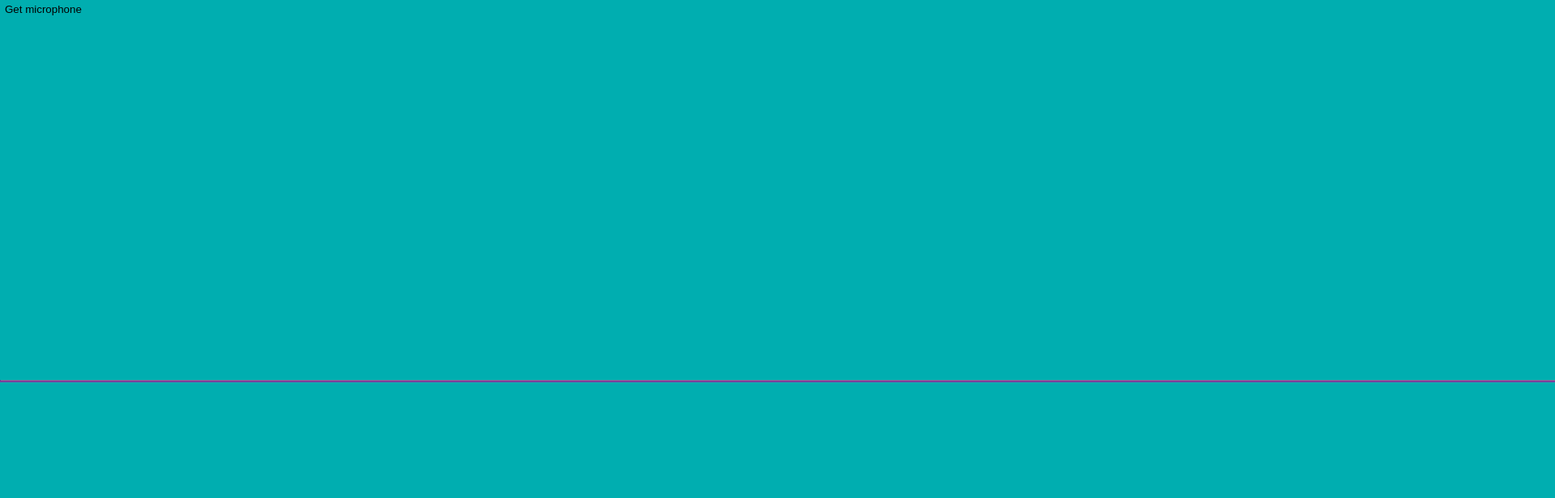
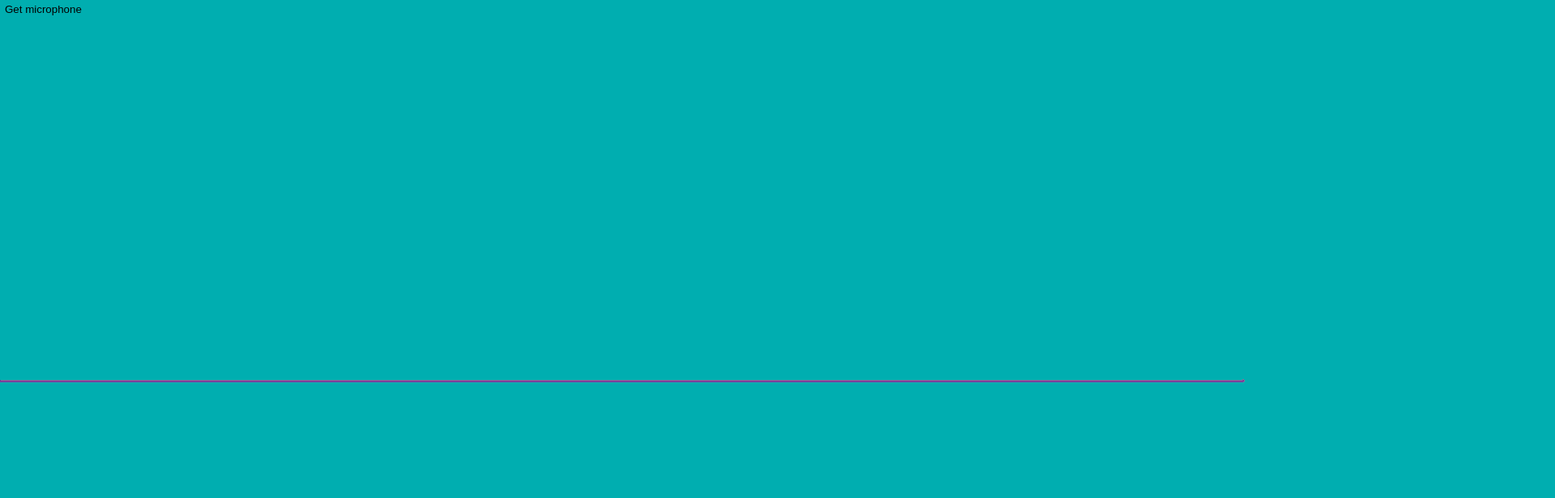
Before and after one commit to johnghr/Audio_Visualiser, a React (Create React App) app: page / in a window 1280 px wide. Both pictures are taken after a click on the button "Prev". Shown: the top 616 px of the page at 81% size, 1920 px wide, since content can reach past the window. Built offline with nearby package versions, Linux system fonts and the light colour scheme.

Commit message:
app bugged when skipping without pausing track

```diff
--- a/src/components/Analysers/AudioAnalyser.js
+++ b/src/components/Analysers/AudioAnalyser.js
@@ -29,10 +29,7 @@ const AudioAnalyser = ({ mode, input }) => {
         if(mode === "track"){
             source = audioContext.createMediaElementSource(input);
             source.connect(analyser).connect(audioContext.destination);
-        }else if (mode === "paused"){
-
-        }
-        else {
+        } else {
             source = audioContext.createMediaStreamSource(input);
             source.connect(analyser);
         }
@@ -51,9 +48,11 @@ const AudioAnalyser = ({ mode, input }) => {
         return function cleanup() {
             console.log("disconnect analyser")
             if(mode === "track"){
+                console.log("mode is track")
                 source.disconnect(analyser);
                 setAnalyserDisconnected(true)
             } else {
+                console.log("mode is not track")
                 source.disconnect()
             }
             cancelAnimationFrame(rafId);
--- a/src/components/AudioPlayer/AudioPlayer.jsx
+++ b/src/components/AudioPlayer/AudioPlayer.jsx
@@ -84,7 +84,6 @@ const AudioPlayer = ({ tracks, onChangeTrack, onPauseTrack }) => {
         setTrackProgress(audioRef.current.currentTime);
 
         if (isReady.current) {
-
             audioRef.current.play();
             setIsPlaying(true);
             startTimer()
--- a/src/components/Visualisers/WaveformVisualiser.js
+++ b/src/components/Visualisers/WaveformVisualiser.js
@@ -57,7 +57,7 @@ const WaveformVisualiser = ({audioData, analyserDisconnected}) => {
     return(
         <canvas
             className="canvas"
-            width="5100"
+            width="3072"
             height="900"
             ref={canvasRef}
         />
```
